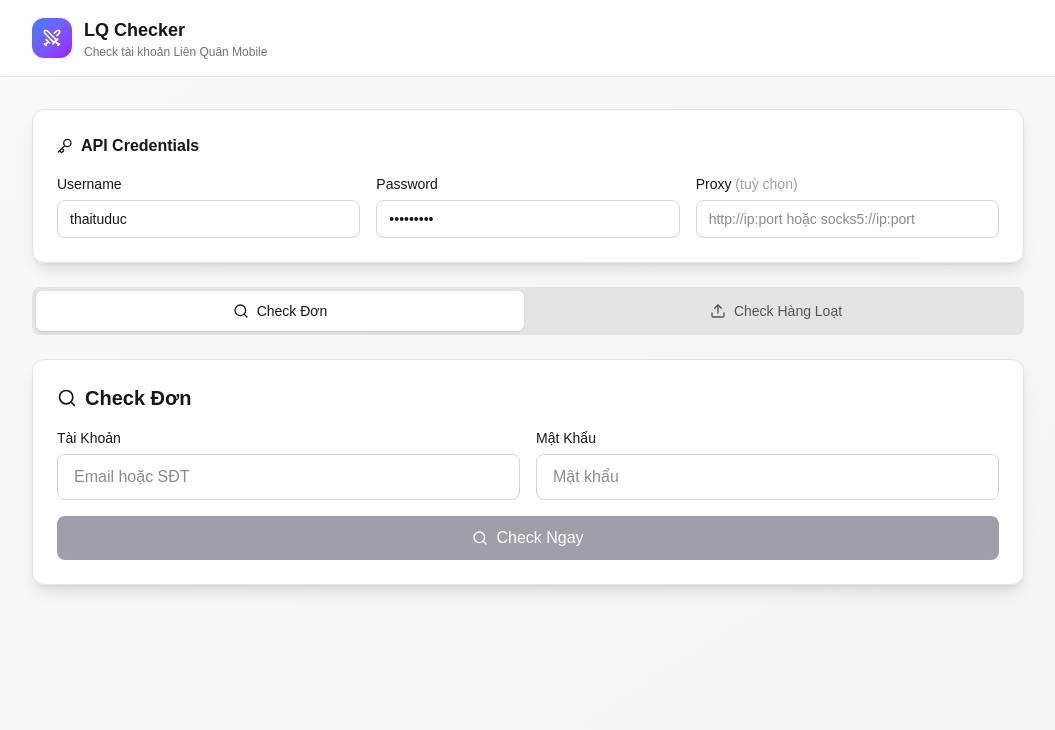
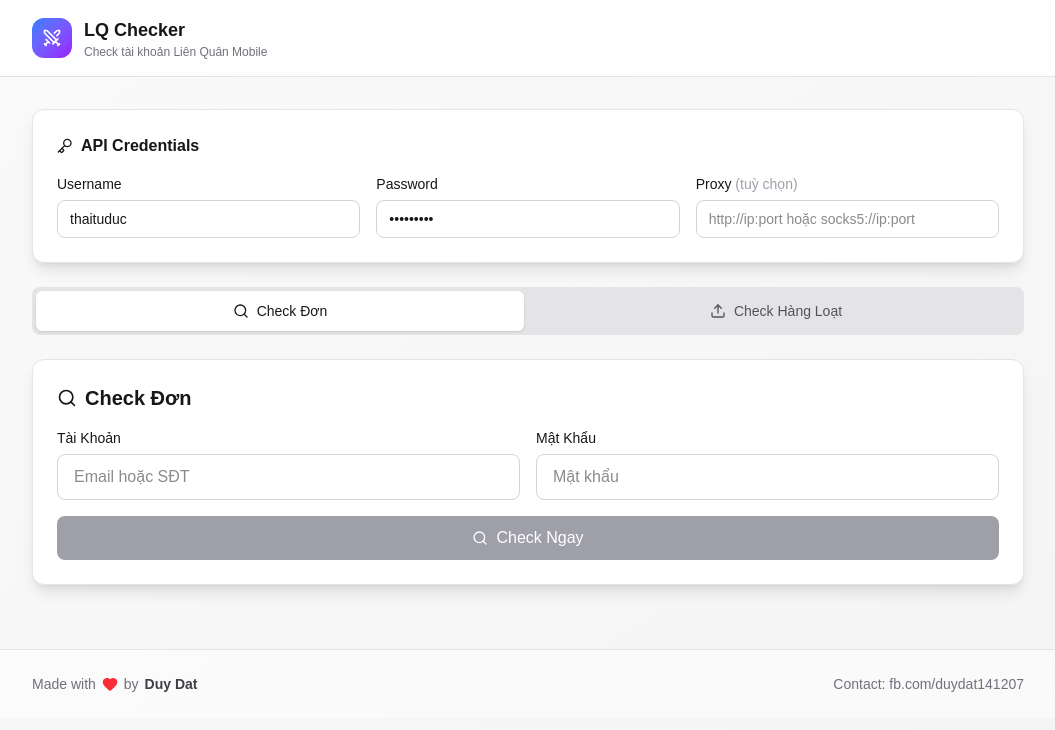
Before and after one commit to duydat1412/lienquan-checker, a Next.js app: page / in a window 1280 px wide. Shown: the top 730 px of the page, without its empty margins (112-1167 px from the left). Built offline with nearby package versions, Linux system fonts and the light colour scheme.

Commit message:
chore: add credits footer

```diff
--- a/app/page.tsx
+++ b/app/page.tsx
@@ -1,7 +1,7 @@
 "use client";
 
 import { useState } from "react";
-import { Swords, Settings, Search, Upload, Key } from "lucide-react";
+import { Swords, Settings, Search, Upload, Key, Heart } from "lucide-react";
 import CheckForm from "@/components/CheckForm";
 import BulkUpload from "@/components/BulkUpload";
 import ResultTable from "@/components/ResultTable";
@@ -141,6 +141,27 @@ export default function Home() {
         {/* Results */}
         <ResultTable results={results} onClear={handleClear} />
       </main>
+
+      {/* Footer */}
+      <footer className="border-t border-zinc-200 dark:border-zinc-800 bg-white/50 dark:bg-zinc-900/50 mt-8">
+        <div className="max-w-5xl mx-auto px-4 py-6">
+          <div className="flex flex-col sm:flex-row items-center justify-between gap-4 text-sm text-zinc-500">
+            <div className="flex items-center gap-1.5">
+              Made with <Heart className="w-4 h-4 text-red-500 fill-red-500" /> by <strong className="text-zinc-700 dark:text-zinc-300">Duy Dat</strong>
+            </div>
+            <div className="flex items-center gap-4">
+              <a
+                href="https://fb.com/duydat141207"
+                target="_blank"
+                rel="noopener noreferrer"
+                className="hover:text-blue-600 transition-colors"
+              >
+                Contact: fb.com/duydat141207
+              </a>
+            </div>
+          </div>
+        </div>
+      </footer>
     </div>
   );
 }
```
